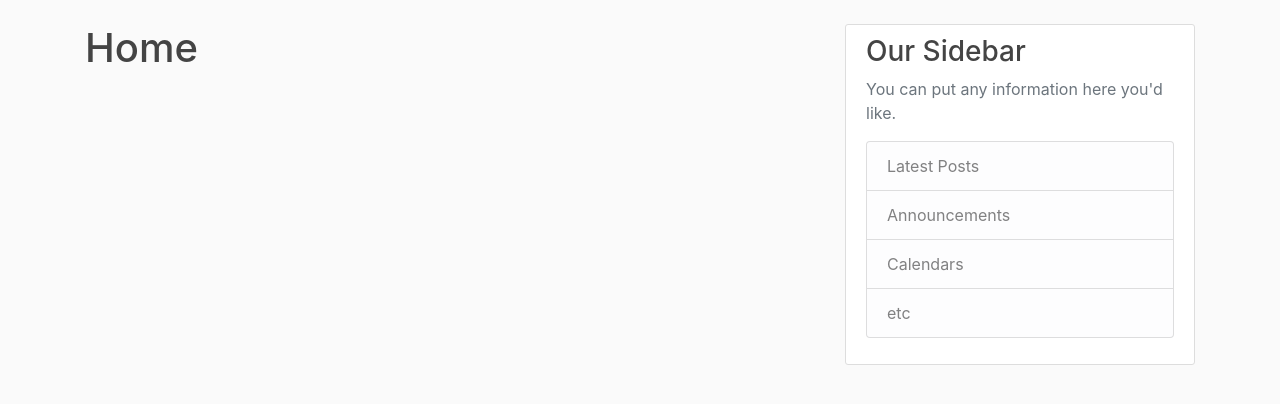
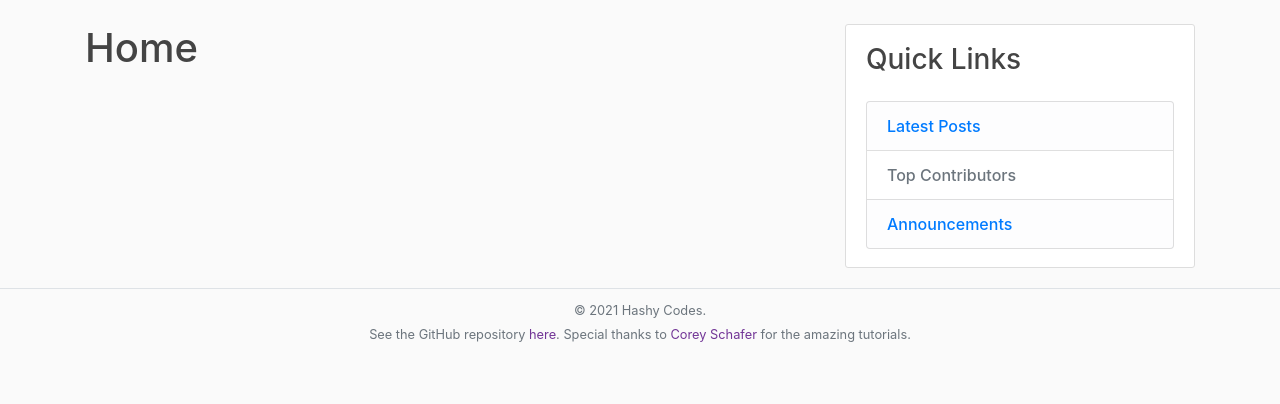
Before and after one commit to copev313/Flask-Blog, a Flask app: page / in a window 1280 px wide. Shown: the part 56-460 px from the top of the page. Run offline with Flask 2, Linux system fonts and the light colour scheme; data that the repository does not hold is empty; some libraries are stand-ins or nearby versions.

Commit message:
added footer component template & editted sidebar

```diff
--- a/flaskblog/static/css/main.css
+++ b/flaskblog/static/css/main.css
@@ -99,3 +99,7 @@ a.article-title:hover {
 .fw-500 {
     font-weight: 500;
 }
+
+.footer-content a {
+    color: #723596;
+}
--- /dev/null
+++ b/flaskblog/templates/components/footer.html
@@ -0,0 +1,13 @@
+
+<footer class="footer border-top">
+    <div class="container text-center py-2">
+        <span class="text-muted">
+            <small class="footer-content">
+                &copy; 2021 Hashy Codes.
+                <br>
+                See the GitHub repository <a href="https://github.com/copev313/Flask-Blog" target="_blank">here</a>.
+                Special thanks to <a href="https://www.youtube.com/channel/UCCezIgC97PvUuR4_gbFUs5g" target="_blank">Corey Schafer</a> for the amazing tutorials.
+            </small>
+        </span>
+    </div>
+</footer>
--- a/flaskblog/templates/components/sidebar.html
+++ b/flaskblog/templates/components/sidebar.html
@@ -1,12 +1,23 @@
 
-<div class="content-section">
-    <h3>Our Sidebar</h3>
-    <p class='text-muted'>You can put any information here you'd like.
-        <ul class="list-group">
-            <li class="list-group-item list-group-item-light">Latest Posts</li>
-            <li class="list-group-item list-group-item-light">Announcements</li>
-            <li class="list-group-item list-group-item-light">Calendars</li>
-            <li class="list-group-item list-group-item-light">etc</li>
-        </ul>
-    </p>
+<div class="content-section sidebar">
+    <h3 class="mt-2 mb-4">Quick Links</h3>
+    <ul class="list-group mb-2 fw-500">
+        <li class="list-group-item list-group-item-light">
+            <a href="{{ url_for('posts.latest_posts') }}">Latest Posts</a>
+        </li>
+
+        <li class="list-group-item list-group-item-light text-muted disabled">
+            Top Contributors
+        </li>
+
+        <li class="list-group-item list-group-item-light">
+            <a href="{{ url_for('main.announcements') }}">Announcements</a>
+        </li>
+
+        <!--
+            <li class="list-group-item list-group-item-light">
+                <a href="#">etc</a>
+            </li>
+        -->
+    </ul>
 </div>
--- a/flaskblog/templates/layout.html
+++ b/flaskblog/templates/layout.html
@@ -19,6 +19,7 @@
         <title>Flask Blog</title>
     {% endif %}
 </head>
+
 <body>
     <!-- NAVBAR COMPONENT -->
     {% include "components/navigation.html" %}
@@ -42,7 +43,6 @@
 
                 {% block content %}
                 {% endblock content %}
-
             </div>
 
             <div class="col-md-4">
@@ -52,6 +52,13 @@
         </div>
     </main>
 
+
+    <!-- FOOTER COMPONENT -->
+    {% if footer %}
+        {% include "components/footer.html" %}
+    {% endif %}
+
+
     <!-- jQuery first, then Popper.js, then Bootstrap JS -->
     <script src="https://code.jquery.com/jquery-3.2.1.slim.min.js" integrity="sha384-KJ3o2DKtIkvYIK3UENzmM7KCkRr/rE9/Qpg6aAZGJwFDMVNA/GpGFF93hXpG5KkN" crossorigin="anonymous"></script>
     <script src="https://cdnjs.cloudflare.com/ajax/libs/popper.js/1.12.9/umd/popper.min.js" integrity="sha384-ApNbgh9B+Y1QKtv3Rn7W3mgPxhU9K/ScQsAP7hUibX39j7fakFPskvXusvfa0b4Q" crossorigin="anonymous"></script>
```
